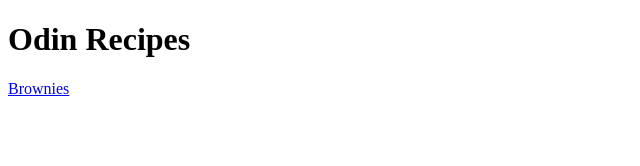
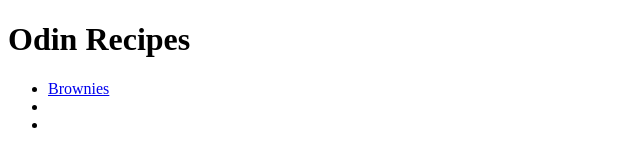
Before and after one commit to waijinchai/odin-recipes, a plain HTML site: page index.html in a window 1280 px wide. Shown: the whole page, without its empty margins (0-640 px from the left). Drawn offline with Linux system fonts and the light colour scheme.

Commit message:
Add list of links to recipes

```diff
--- a/index.html
+++ b/index.html
@@ -8,6 +8,10 @@
 </head>
 <body>
     <h1>Odin Recipes</h1>
-    <a href="./recipes/brownies.html">Brownies</a>
+    <ul>
+        <li><a href="./recipes/brownies.html">Brownies</a></li>
+        <li><a href="./recipes/fish-sandwich.html"></a></li>
+        <li><a href="./recipes/salmon-fillet.html"></a></li>
+    </ul>
 </body>
 </html>
```
